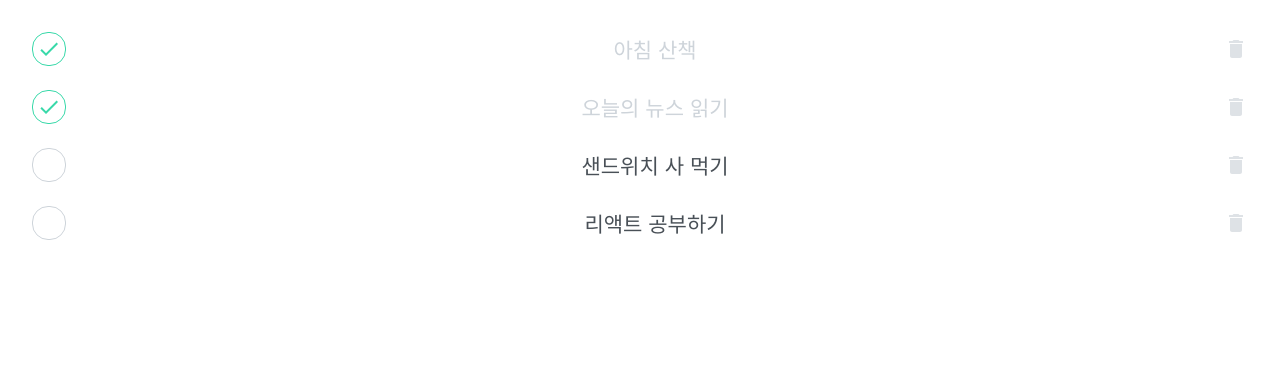
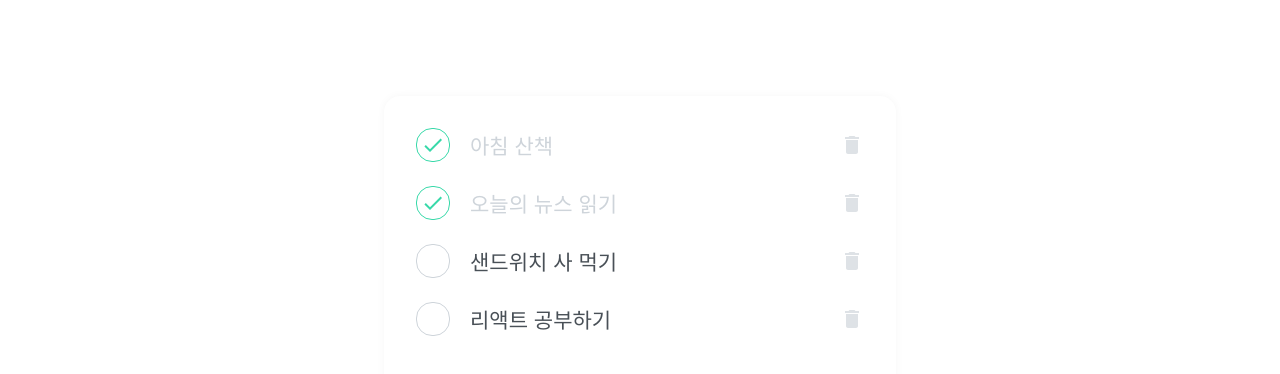
Before and after one commit to kyukong/react-to-do, a React (Create React App) app in the folder todo/: page / in a window 1280 px wide. Shown: the top 374 px of the page. Built offline with nearby package versions, Linux system fonts and the light colour scheme.

Commit message:
feat: TodoTemplate 컴포넌트 생성

```diff
--- a/todo/src/App.js
+++ b/todo/src/App.js
@@ -1,13 +1,15 @@
 import './App.css';
 import TodoList from "./components/TodoList";
+import TodoTemplate from "./components/TodoTemplate";
 
 function App() {
-  return (
-    <div className="App">
-      <TodoList>
-      </TodoList>
-    </div>
-  );
+    return (
+        <div>
+            <TodoTemplate>
+                <TodoList />
+            </TodoTemplate>
+        </div>
+    );
 }
 
 export default App;
--- a/todo/src/components/TodoItem.js
+++ b/todo/src/components/TodoItem.js
@@ -8,6 +8,7 @@
   color: #dee2e6;
   font-size: 24px;
   cursor: pointer;
+
   &:hover {
     color: #ff6b6b;
   }
@@ -46,11 +47,11 @@
   ${props =>
           props.done &&
           css`
-        color:#ced4da;
+            color: #ced4da;
           `}
 `;
 
-function TodoItem({ id, text, done }) {
+function TodoItem({id, text, done}) {
     return (
         <TodoItemBlock>
             <CheckCircle done={done}>
--- /dev/null
+++ b/todo/src/components/TodoTemplate.js
@@ -0,0 +1,22 @@
+import styled from "styled-components";
+
+const TodoTemplateBlock = styled.div`
+  width: 512px;
+  height: 768px;
+
+  position: relative;
+  background: white;
+  border-radius: 16px;
+  box-shadow: 0 0 8px rgba(0, 0, 0, 0.04);
+  margin: 0 auto;
+  margin-top: 96px;
+  margin-bottom: 32px;
+  display: flex;
+  flex-direction: column;
+`;
+
+function TodoTemplate({children}) {
+    return <TodoTemplateBlock>{children}</TodoTemplateBlock>;
+}
+
+export default TodoTemplate;
```
Lines whose indentation alone changed are shown as unchanged.
